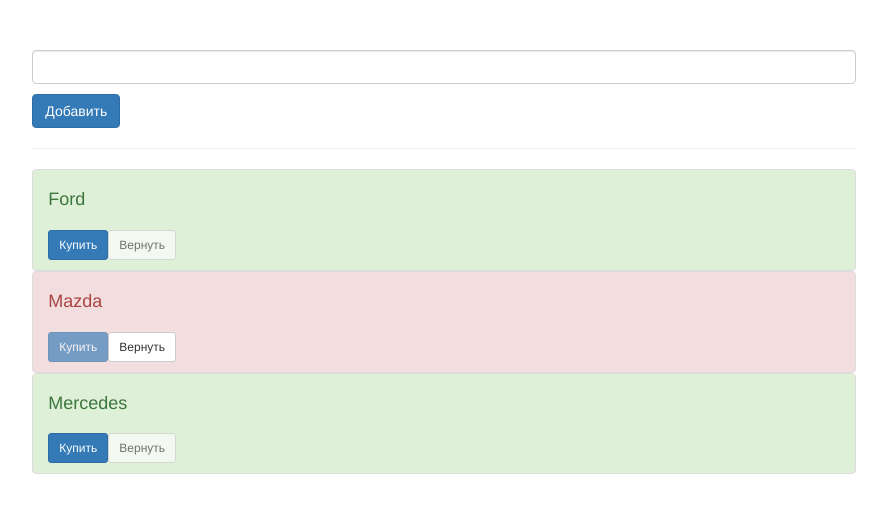
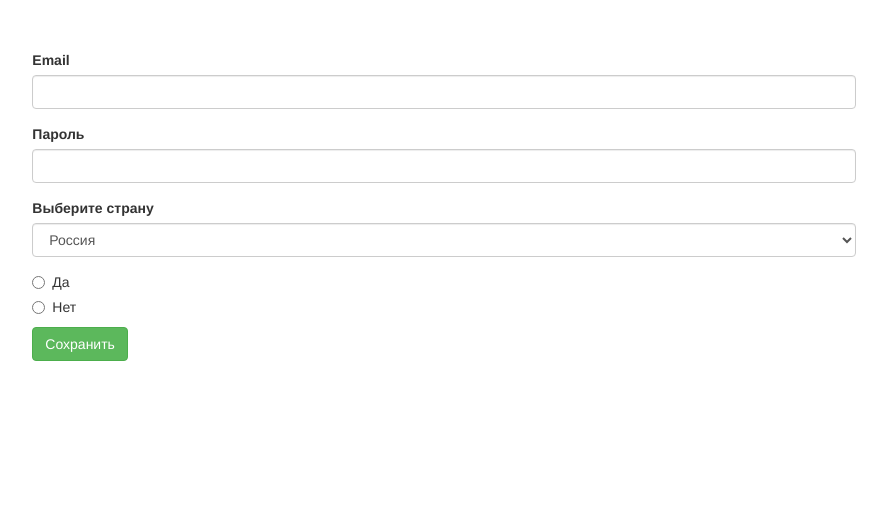
Before and after one commit to vbagaev/ngCourse-theory, an Angular app: page / in a window 1280 px wide. Shown: the top 512 px of the page, without its empty margins (196-1083 px from the left). Built offline with nearby package versions, Linux system fonts and the light colour scheme.

Commit message:
Вводный урок по формам

```diff
--- a/src/app/app.component.html
+++ b/src/app/app.component.html
@@ -1,6 +1,28 @@
 <div class="col-xs-8 col-xs-offset-2">
-  <app-car-add ></app-car-add>
-  <div class="list-group">
-    <app-car *ngFor="let car of cars" [car]="car"></app-car>
-  </div>
+  <form>
+
+    <div class="form-group">
+      <label>Email</label>
+      <input type="text" class="form-control">
+    </div>
+    <div class="form-group">
+      <label>Пароль</label>
+      <input type="password" class="form-control">
+    </div>
+    <div class="form-group">
+      <label>Выберите страну</label>
+      <select class="form-control">
+        <option value="ru">Россия</option>
+        <option value="by">Белоруссия</option>
+        <option value="ua">Украина</option>
+      </select>
+    </div>
+    <div class="radio" *ngFor="let ans of answers">
+      <label>
+        <input type="radio" [value]="ans.type"> {{ans.text}}
+      </label>
+    </div>
+    <button class="btn btn-success" type="submit">Сохранить</button>
+
+  </form>
 </div>
--- a/src/app/app.component.ts
+++ b/src/app/app.component.ts
@@ -1,23 +1,16 @@
-import { Component, OnInit } from '@angular/core';
-import { CarsService } from './cars.service';
+import { Component } from '@angular/core';
 
 
 @Component({
   selector: 'app-root',
   templateUrl: './app.component.html'
-
 })
-export class AppComponent implements OnInit{
-
-  constructor(private service: CarsService) {
-
-  }
-
-  cars = [];
-
-
-  ngOnInit() {
-  	this.cars = this.service.cars;
-  }
-
+export class AppComponent {
+  answers = [{
+    type: 'yes',
+    text: 'Да'
+  }, {
+    type: 'no',
+    text: 'Нет'
+  }];
 }
```
Also changed, not shown: src/app/app.module.ts (+2 -8 lines).
